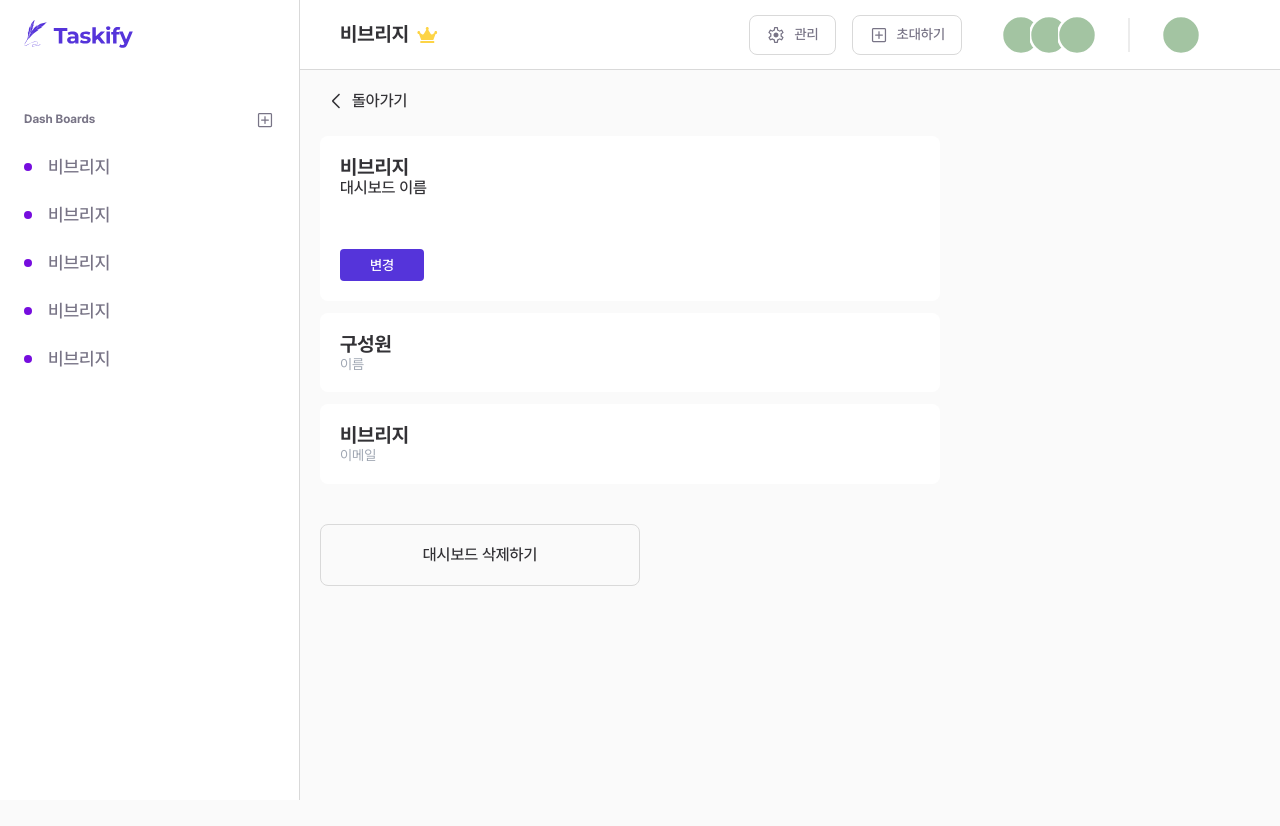
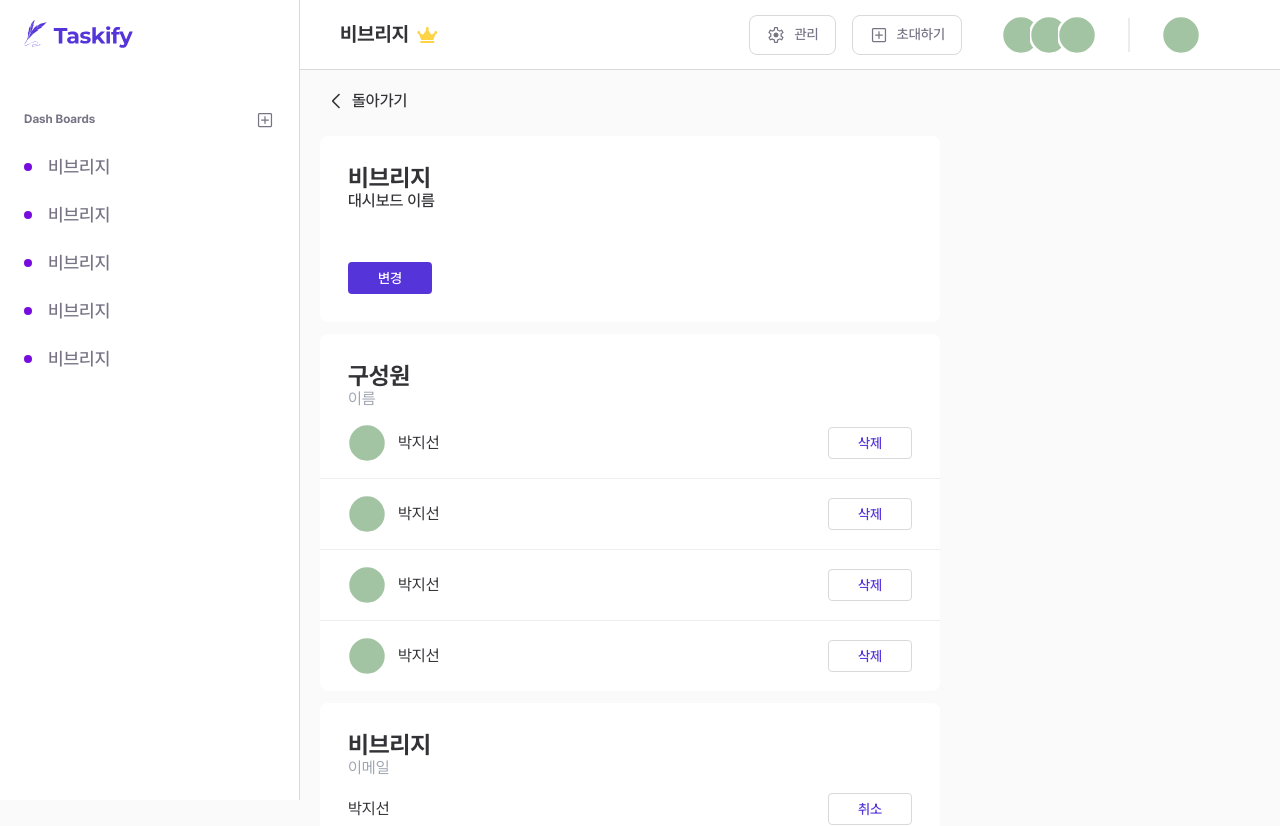
Before and after one commit to jisunipark/taskify, a React (Vite) app: page /dashboard/edit in a window 1280 px wide. Shown: the top 826 px of the page. Before the commit the page ends 800 px from the top, so only its background shows below. Built offline with nearby package versions, Linux system fonts and the light colour scheme.

Commit message:
Design: Construct user interface of List

```diff
--- a/src/components/common/section/Section.module.scss
+++ b/src/components/common/section/Section.module.scss
@@ -10,14 +10,24 @@
   background: $color-white;
   color: $color-black-20;
 
+  @include tablet {
+    padding: 2.8rem;
+  }
+
   h3 {
     font-size: 2rem;
     font-weight: 700;
+    @include tablet {
+      font-size: 2.4rem;
+    }
   }
 
   h4 {
     color: $color-gray-40;
     font-size: 1.4rem;
     font-weight: 400;
+    @include tablet {
+      font-size: 1.6rem;
+    }
   }
 }
--- a/src/components/dashboard-edit/DashboardEdit.tsx
+++ b/src/components/dashboard-edit/DashboardEdit.tsx
@@ -6,6 +6,8 @@ import Input from '@/components/common/input/Input';
 import Section from '@/components/common/section/Section';
 import Sections from '@/components/common/sections/Sections';
 import DashboardDelete from '@/components/dashboard-edit/dashboard-delete/DashboardDelete';
+import List from '@/components/dashboard-edit/list/List';
+import ListItem from '@/components/dashboard-edit/list/ListItem';
 import styles from './DashboardEdit.module.scss';
 
 const cx = classNames.bind(styles);
@@ -29,10 +31,12 @@ export default function DashboardEdit() {
         <Section>
           <h3>구성원</h3>
           <h4>이름</h4>
+          <List section="members" />
         </Section>
         <Section>
           <h3>비브리지</h3>
           <h4>이메일</h4>
+          <List section="invitation" />
         </Section>
       </Sections>
       <DashboardDelete />
--- /dev/null
+++ b/src/components/dashboard-edit/list/List.module.scss
@@ -0,0 +1,50 @@
+@import '@/styles/global.scss';
+
+.list-wrap {
+  display: flex;
+  flex-direction: column;
+  margin: 0 -2rem;
+  @include tablet {
+    margin: 0 -2.8rem;
+  }
+}
+
+.item-wrap {
+  display: flex;
+  justify-content: space-between;
+  align-items: center;
+  padding: 1.2rem 2rem;
+  border-bottom: 0.1rem solid $color-gray-20;
+
+  &:last-child {
+    border: none;
+    margin-bottom: -2rem;
+    @include tablet {
+      margin-bottom: -2.8rem;
+    }
+  }
+
+  @include tablet {
+    padding: 1.6rem 2.8rem;
+  }
+
+  .item-content {
+    display: flex;
+    align-items: center;
+    gap: 0.8rem;
+
+    @include tablet {
+      gap: 1.2rem;
+    }
+
+    span {
+      color: $color-black-20;
+      font-size: 1.4rem;
+      line-height: normal;
+
+      @include tablet {
+        font-size: 1.6rem;
+      }
+    }
+  }
+}
--- /dev/null
+++ b/src/components/dashboard-edit/list/List.tsx
@@ -0,0 +1,20 @@
+import classNames from 'classnames/bind';
+import ListItem from '@/components/dashboard-edit/list/ListItem';
+import styles from './List.module.scss';
+
+const cx = classNames.bind(styles);
+
+interface ListProps {
+  section: 'members' | 'invitation';
+}
+
+export default function List({ section }: ListProps) {
+  return (
+    <div className={cx('list-wrap')}>
+      <ListItem section={section} />
+      <ListItem section={section} />
+      <ListItem section={section} />
+      <ListItem section={section} />
+    </div>
+  );
+}
--- /dev/null
+++ b/src/components/dashboard-edit/list/ListItem.tsx
@@ -0,0 +1,28 @@
+import classNames from 'classnames/bind';
+import Button from '@/components/common/button/Button';
+import { ProfileItem } from '@/components/common/gnb/profile-stack/ProfileStack';
+import styles from './List.module.scss';
+
+const cx = classNames.bind(styles);
+
+interface ListItemProps {
+  section: 'members' | 'invitation';
+}
+
+export default function ListItem({ section }: ListItemProps) {
+  let butttonText;
+  if (section === 'members') butttonText = '삭제';
+  else if (section === 'invitation') butttonText = '취소';
+
+  return (
+    <div className={cx('item-wrap')}>
+      <div className={cx('item-content')}>
+        {section === 'members' && <ProfileItem />}
+        <span>박지선</span>
+      </div>
+      <Button type="normal" color="secondary" option="short">
+        {butttonText}
+      </Button>
+    </div>
+  );
+}
```
